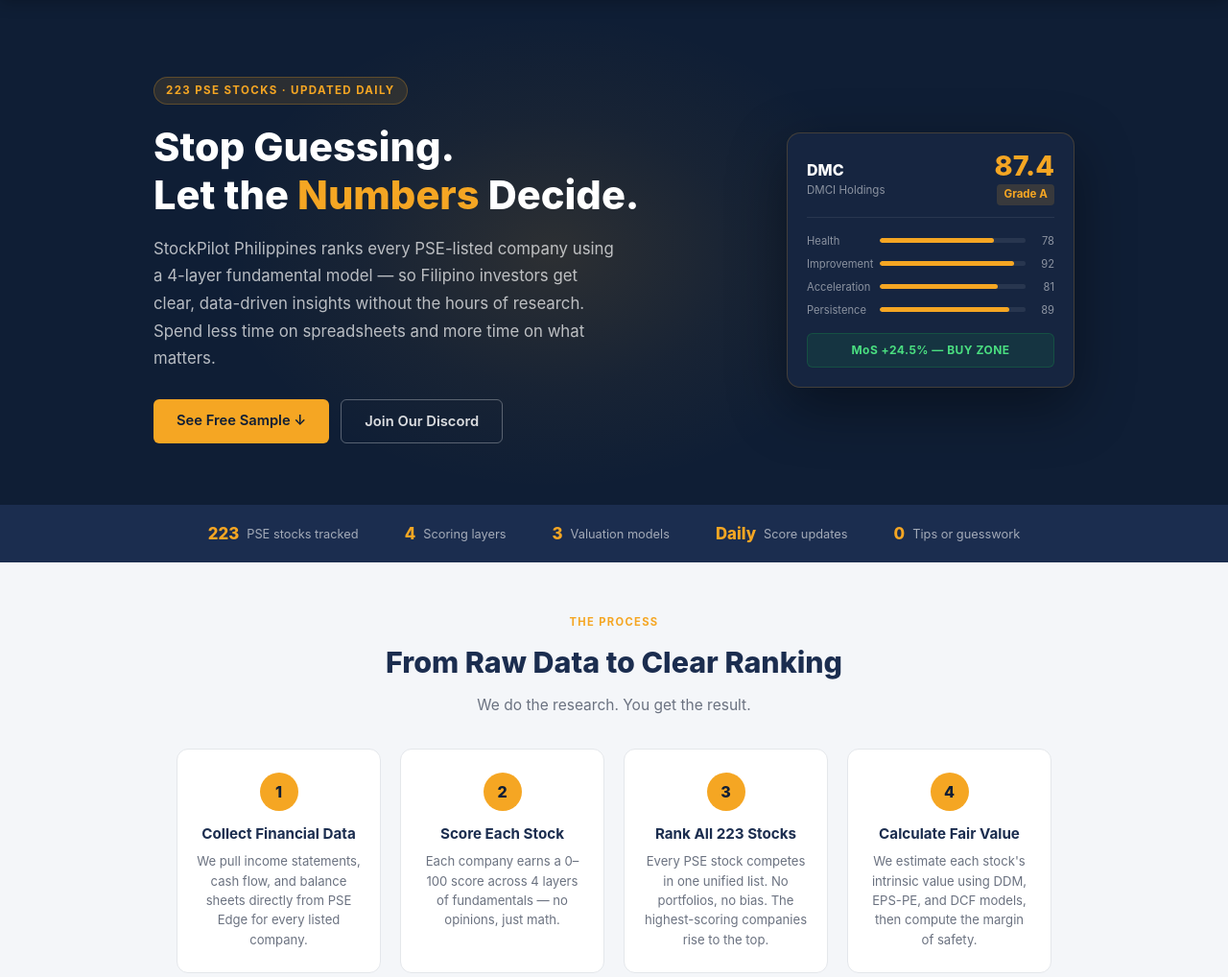
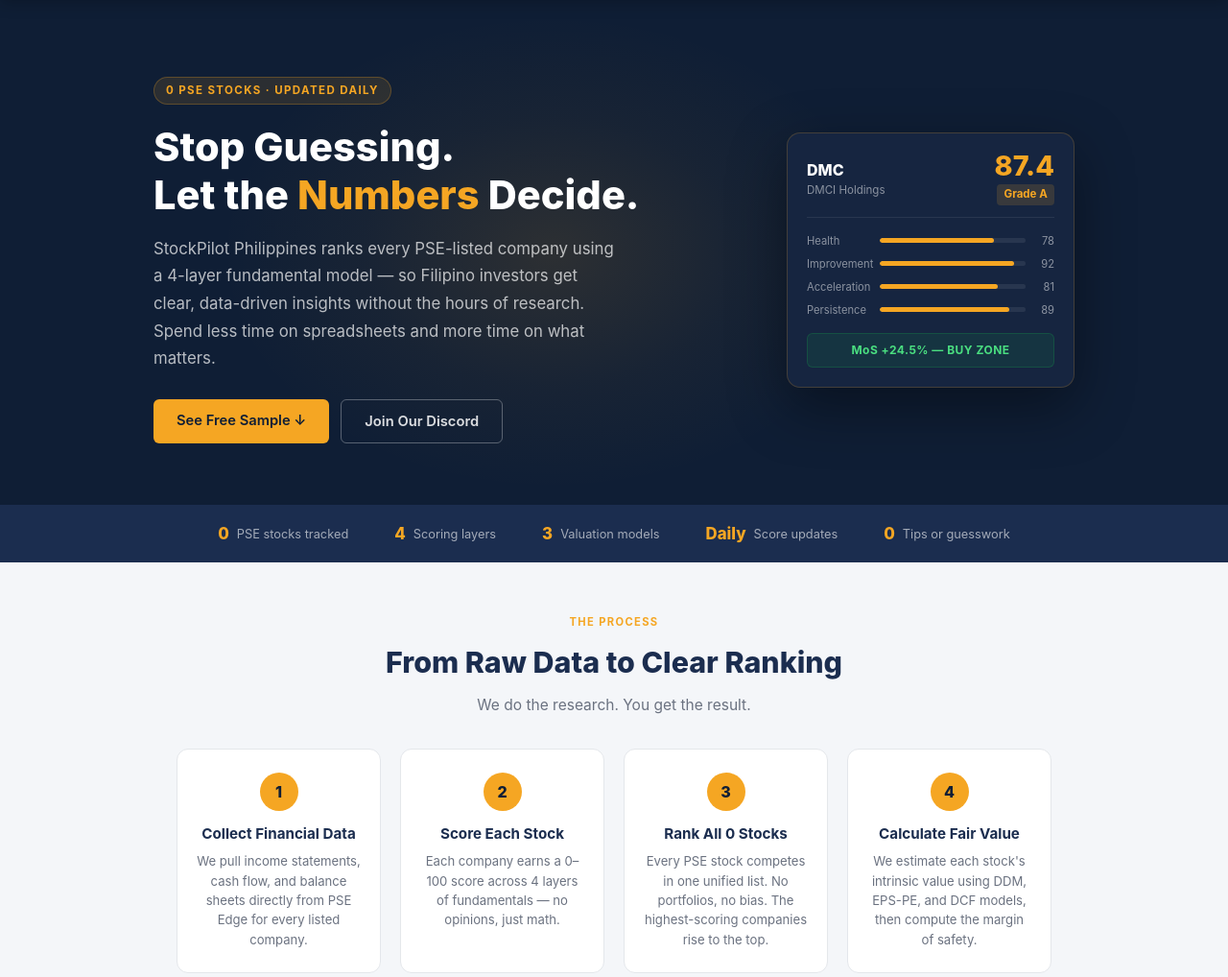
Before and after one commit to jorgeofthejungle/pse-quant-saas, a Flask app: page /portal/ in a window 1280 px wide. Shown: the part 64-1082 px from the top of the page at 96% size. Run offline with Flask 3, Linux system fonts and the light colour scheme; data that the repository does not hold is empty.

Commit message:
Make PSE stock count dynamic in portal
Query the app database for the number of active PSE stocks and pass it to the portal template instead of using the hardcoded value 223. routes_portal.py now imports the db module (via a sys.path insert to ../db), runs a COUNT(*) WHERE status='active', and falls back to 223 on error. portal.html has been updated to replace multiple hardcoded "223" occurrences with the new {{ stock_count }} variable so the UI reflects the actual tracked stock count.

```diff
--- a/dashboard/routes_portal.py
+++ b/dashboard/routes_portal.py
@@ -128,12 +128,26 @@ DISCORD_INVITE_URL = os.getenv('DISCORD_INVITE_URL', '#')
 def index():
     analysis = _get_sample_analysis()
     ticker   = analysis.get('stock', {}).get('ticker', FALLBACK_TICKER) if analysis.get('stock') else FALLBACK_TICKER
+
+    try:
+        import sys
+        from pathlib import Path
+        sys.path.insert(0, str(Path(__file__).resolve().parent.parent / 'db'))
+        import database as db
+        conn = db.get_connection()
+        row  = conn.execute("SELECT COUNT(*) AS n FROM stocks WHERE status = 'active'").fetchone()
+        conn.close()
+        stock_count = row['n'] if row else 223
+    except Exception:
+        stock_count = 223
+
     return render_template(
         'portal.html',
         analysis           = analysis,
         ticker             = ticker,
         pricing            = PRICING,
         discord_invite_url = DISCORD_INVITE_URL,
+        stock_count        = stock_count,
     )
 
 
--- a/dashboard/templates/portal.html
+++ b/dashboard/templates/portal.html
@@ -7,7 +7,7 @@
   <div class="hero-inner">
 
     <div class="hero-text">
-      <span class="hero-eyebrow">223 PSE Stocks · Updated Daily</span>
+      <span class="hero-eyebrow">{{ stock_count }} PSE Stocks · Updated Daily</span>
       <h1>Stop Guessing.<br>Let the <span>Numbers</span> Decide.</h1>
       <p>
         StockPilot Philippines ranks every PSE-listed company using a
@@ -63,7 +63,7 @@
 <div class="trust-strip">
   <div class="trust-inner">
     <div class="trust-item">
-      <span class="trust-num">223</span>
+      <span class="trust-num">{{ stock_count }}</span>
       <span class="trust-desc">PSE stocks tracked</span>
     </div>
     <div class="trust-item">
@@ -107,7 +107,7 @@
   </div>
   <div class="hiw-step">
     <div class="hiw-num">3</div>
-    <strong>Rank All 223 Stocks</strong>
+    <strong>Rank All {{ stock_count }} Stocks</strong>
     <p>Every PSE stock competes in one unified list. No portfolios, no bias. The highest-scoring companies rise to the top.</p>
   </div>
   <div class="hiw-step">
@@ -318,7 +318,7 @@
       <li><span class="check">✓</span> Sample analysis (random top stock)</li>
       <li><span class="check">✓</span> Financial terms glossary</li>
       <li><span class="check">✓</span> How the scoring model works</li>
-      <li><span class="cross">✗</span> Full 223-stock rankings</li>
+      <li><span class="cross">✗</span> Full {{ stock_count }}-stock rankings</li>
       <li><span class="cross">✗</span> Daily score updates</li>
       <li><span class="cross">✗</span> Margin of safety data</li>
       <li><span class="cross">✗</span> Discord alerts</li>
@@ -336,7 +336,7 @@
     <div class="price-sub" id="sub-display">&nbsp;</div>
     <hr class="price-divider">
     <ul class="price-features">
-      <li><span class="check">✓</span> Full rankings — all 223 PSE stocks</li>
+      <li><span class="check">✓</span> Full rankings — all {{ stock_count }} PSE stocks</li>
       <li><span class="check">✓</span> Score + letter grade for every stock</li>
       <li><span class="check">✓</span> Margin of safety estimates</li>
       <li><span class="check">✓</span> Intrinsic value (DDM, EPS-PE, DCF)</li>
@@ -359,7 +359,7 @@
   <details class="faq-item">
     <summary>What is StockPilot Philippines?</summary>
     <div class="faq-body">
-      StockPilot Philippines is a fundamental stock ranking engine that scores all 223 PSE-listed
+      StockPilot Philippines is a fundamental stock ranking engine that scores all {{ stock_count }} PSE-listed
       companies using financial data from PSE Edge. It uses a deterministic 4-layer model —
       Health, Improvement, Acceleration, and Persistence — to give every stock a score from
       0 to 100 and a letter grade. There is no AI prediction, no tips, and no guesswork.
```
